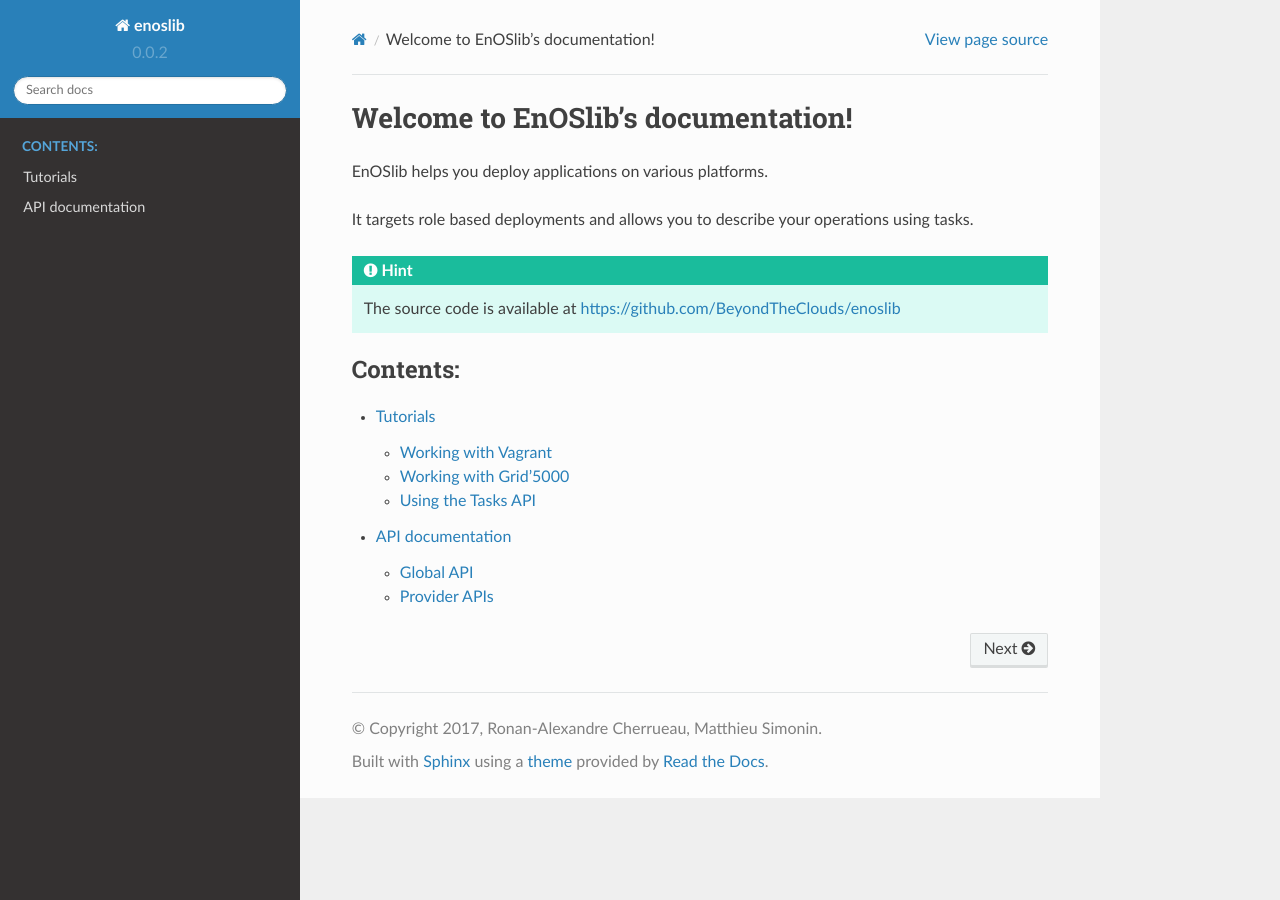
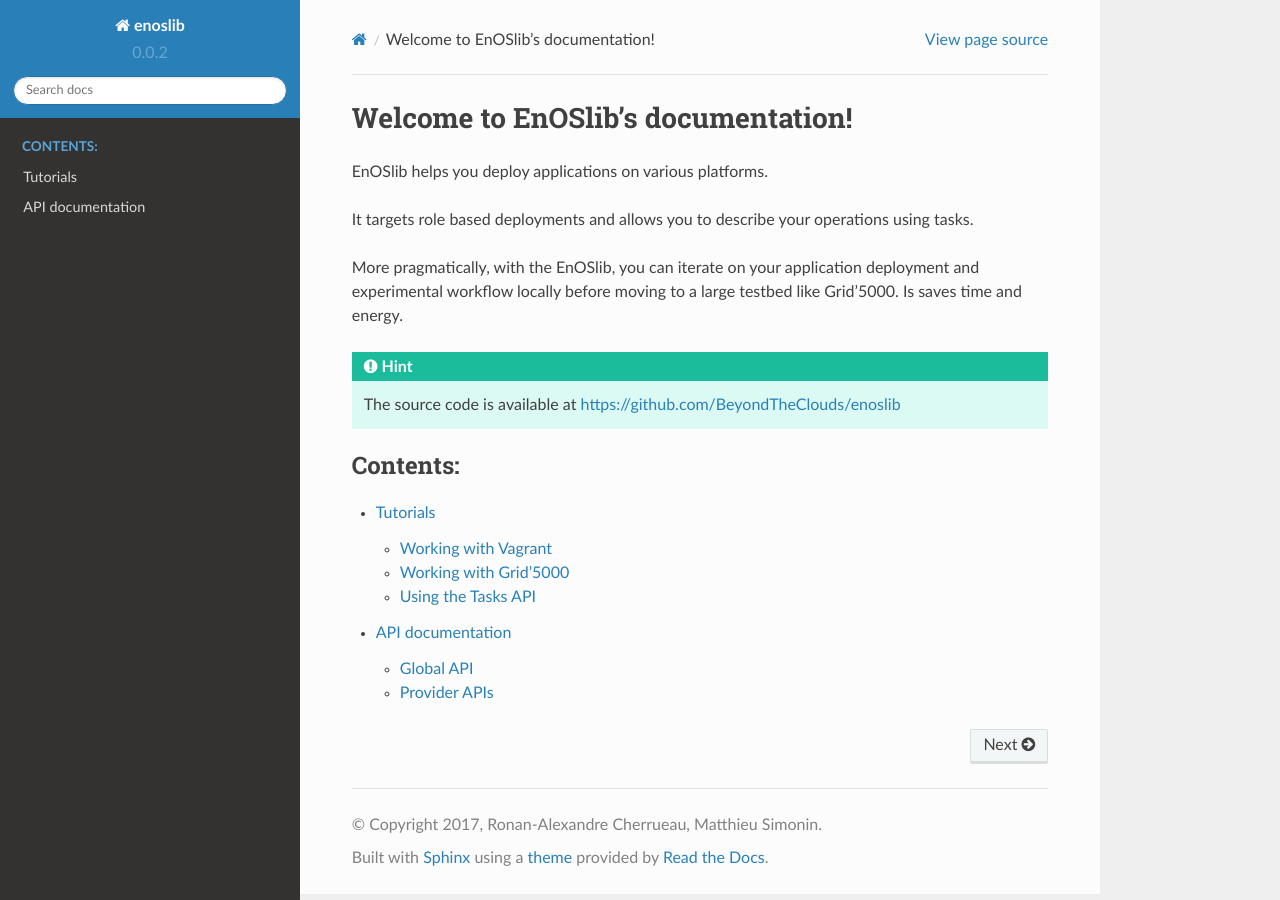
Before and after one commit to BeyondTheClouds/enoslib, a Sphinx documentation site: the page built from docs/index.rst, in a window 1280 px wide. Built offline with Sphinx 7.4.7 and the Read the Docs theme 2.0.0, drawn with Linux system fonts in a browser that asks for light colours.

Commit message:
[doc] rationale

```diff
--- a/docs/index.rst
+++ b/docs/index.rst
@@ -11,6 +11,10 @@
 It targets role based deployments and allows you to describe your operations
 using tasks.
 
+More pragmatically, with the EnOSlib, you can iterate on your application
+deployment and experimental workflow locally before moving to a large testbed
+like Grid'5000. Is saves time and energy.
+
 .. hint ::
 
    The source code is available at
```
